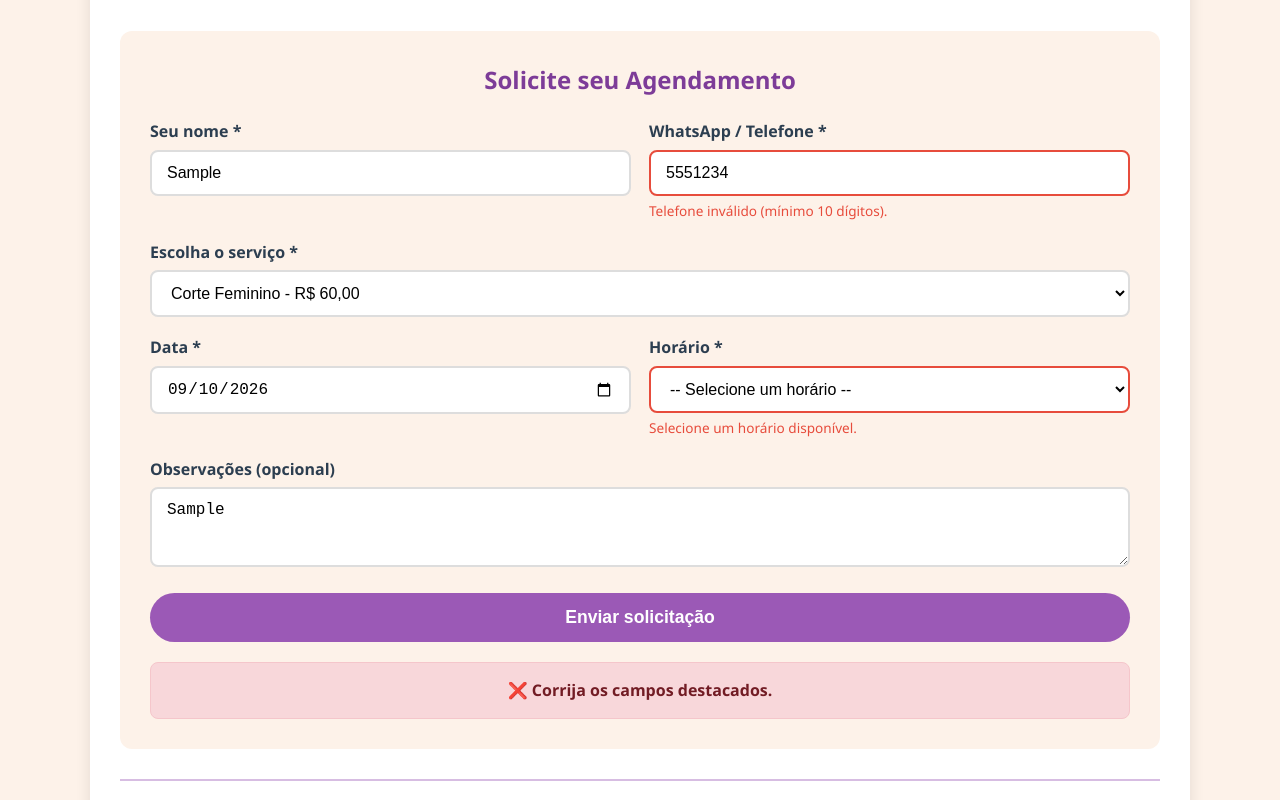
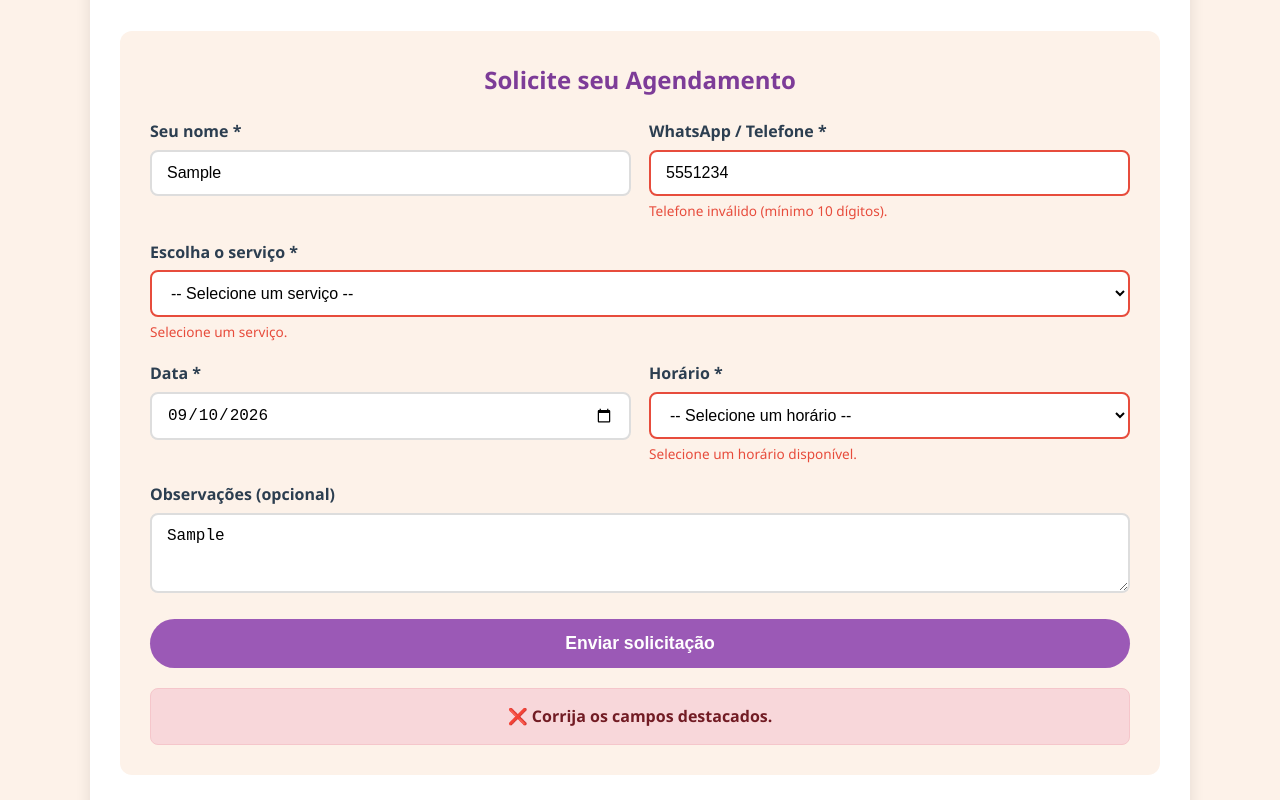
Before and after one commit to HenriqueGalimberti1/simple-beauty-salon, a plain HTML site: page index.html in a window 1280 px wide. Both pictures are taken after typing "Sample", "5551234", "Sample" into the empty fields and a click on the button "Enviar solicitação". Shown: the part 1259-2059 px from the top of the page. Drawn offline with Linux system fonts and the light colour scheme.

Commit message:
update JS

```diff
--- a/script.js
+++ b/script.js
@@ -46,8 +46,8 @@ function renderHours() {
     const container = document.getElementById('hoursList');
     if (!container) return;
     const display = [
-        { day: 'Segunda a Sexta', time: '9h – 20h' },
-        { day: 'Sábado', time: '8h – 18h' },
+        { day: 'Segunda a Sexta', time: '9h - 20h' },
+        { day: 'Sábado', time: '8h - 18h' },
         { day: 'Domingo', time: 'Fechado' }
     ];
     container.innerHTML = display.map(item => `
@@ -64,15 +64,13 @@ function renderHours() {
 function populateServiceSelect() {
     const select = document.getElementById('serviceSelect');
     if (!select) return;
-    select.innerHTML = ''; // limpa
+    select.innerHTML = `<option value="" selected disabled>-- Selecione um serviço --</option>`; // reinicia com opção vazia
     servicesData.forEach(service => {
         const opt = document.createElement('option');
         opt.value = service.id;
         opt.textContent = `${service.name} - ${service.price}`;
         select.appendChild(opt);
     });
-    // Seleciona o primeiro
-    if (select.options.length > 0) select.selectedIndex = 0;
 }
 
 // =============================================
@@ -100,14 +98,15 @@ function updateTimeSlots(dateStr) {
     if (!timeSelect) return;
 
     // Limpa
-    timeSelect.innerHTML = '<option value="">-- Selecione um horário --</option>';
+    timeSelect.innerHTML = '<option value="" selected disabled>-- Selecione um horário --</option>';
     timeError.classList.remove('visible');
     timeSelect.classList.remove('error');
 
     if (!dateStr) return;
 
-    const date = new Date(dateStr);
-    const dayOfWeek = date.getDay(); // 0=domingo
+    const [y, m, d] = dateStr.split('-').map(Number);
+    const date = new Date(y, m - 1, d);
+    const dayOfWeek = date.getDay(); // 0 = domingo
 
     const hours = hoursMap[dayOfWeek];
     if (!hours) {
@@ -126,10 +125,9 @@ function updateTimeSlots(dateStr) {
     // Se for hoje, filtra horários já passados (com margem de 5 min)
     const today = new Date();
     today.setHours(0, 0, 0, 0);
-    const isToday = date.getTime() === today.getTime();
+    const isToday = dayOfWeek === today.getDay();
     if (isToday) {
-        const now = new Date();
-        const currentMinutes = now.getHours() * 60 + now.getMinutes() + 5; // margem
+        const currentMinutes = today.getHours() * 60 + today.getMinutes() + 5; // margem
         slots = slots.filter(time => {
             const [h, m] = time.split(':').map(Number);
             return (h * 60 + m) >= currentMinutes;
@@ -151,9 +149,6 @@ function updateTimeSlots(dateStr) {
         opt.textContent = time;
         timeSelect.appendChild(opt);
     });
-
-    // Seleciona o primeiro disponível
-    if (timeSelect.options.length > 1) timeSelect.selectedIndex = 1;
 }
 
 // =============================================
@@ -177,7 +172,10 @@ function validateField(inputId, errorId, validator, msg) {
 }
 const isValidName = v => v.trim().length >= 3 && /^[a-zA-ZÀ-ÿ\s]+$/.test(v.trim());
 const isValidPhone = v => v.replace(/\D/g, '').length >= 10;
-const isValidDate = v => new Date(v) >= new Date(new Date().setHours(0,0,0,0));
+const isValidDate = v => {
+    const [y, m, d] = v.split("-").map(Number);
+    return new Date(y, m - 1, d) >= new Date(new Date().setHours(0, 0, 0, 0));
+};
 const isValidTime = v => v && v !== '';
 const isValidService = v => v && v !== '';
 
```
Also changed, not shown: index.html (+1 -0 lines).
